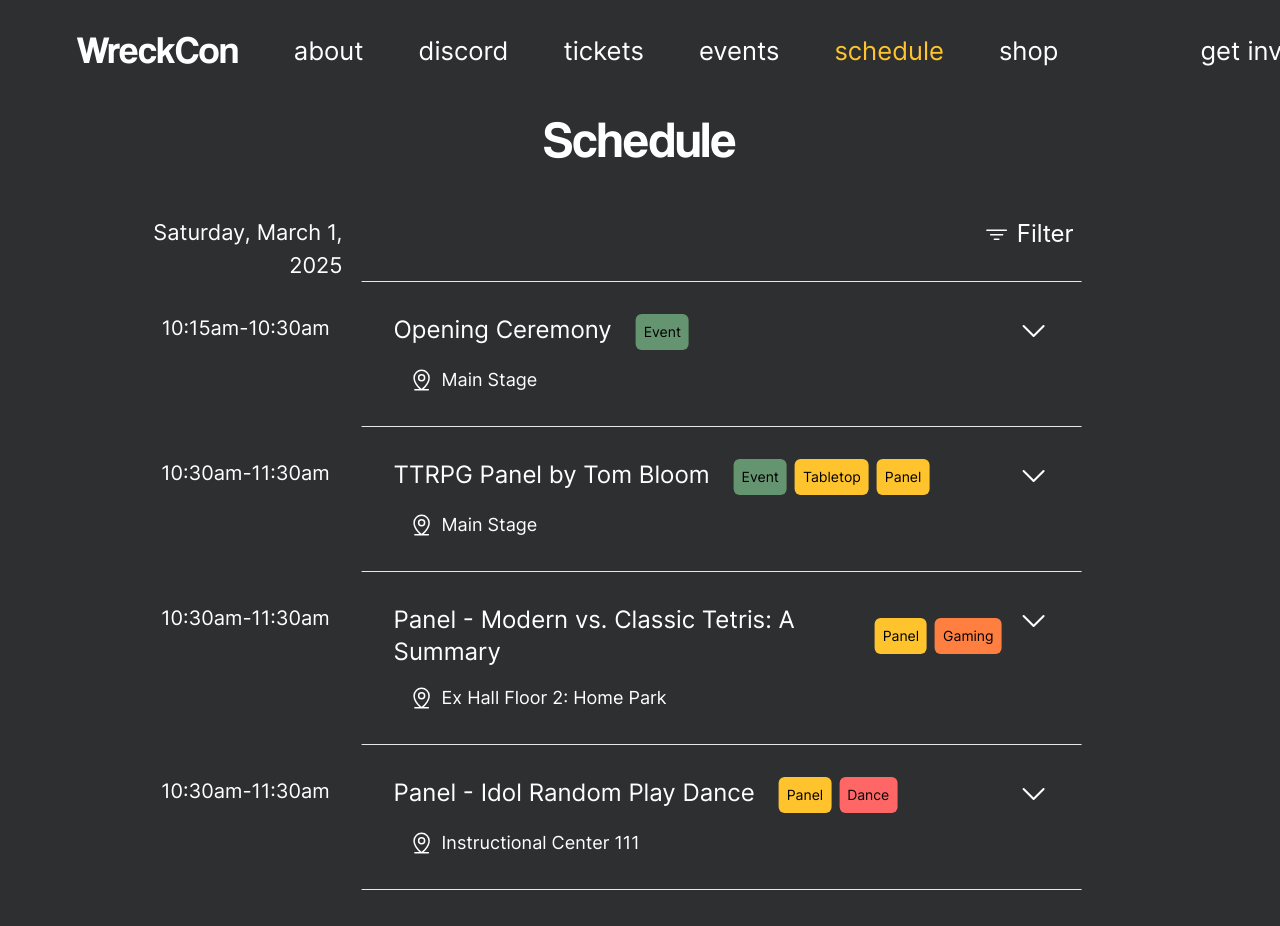
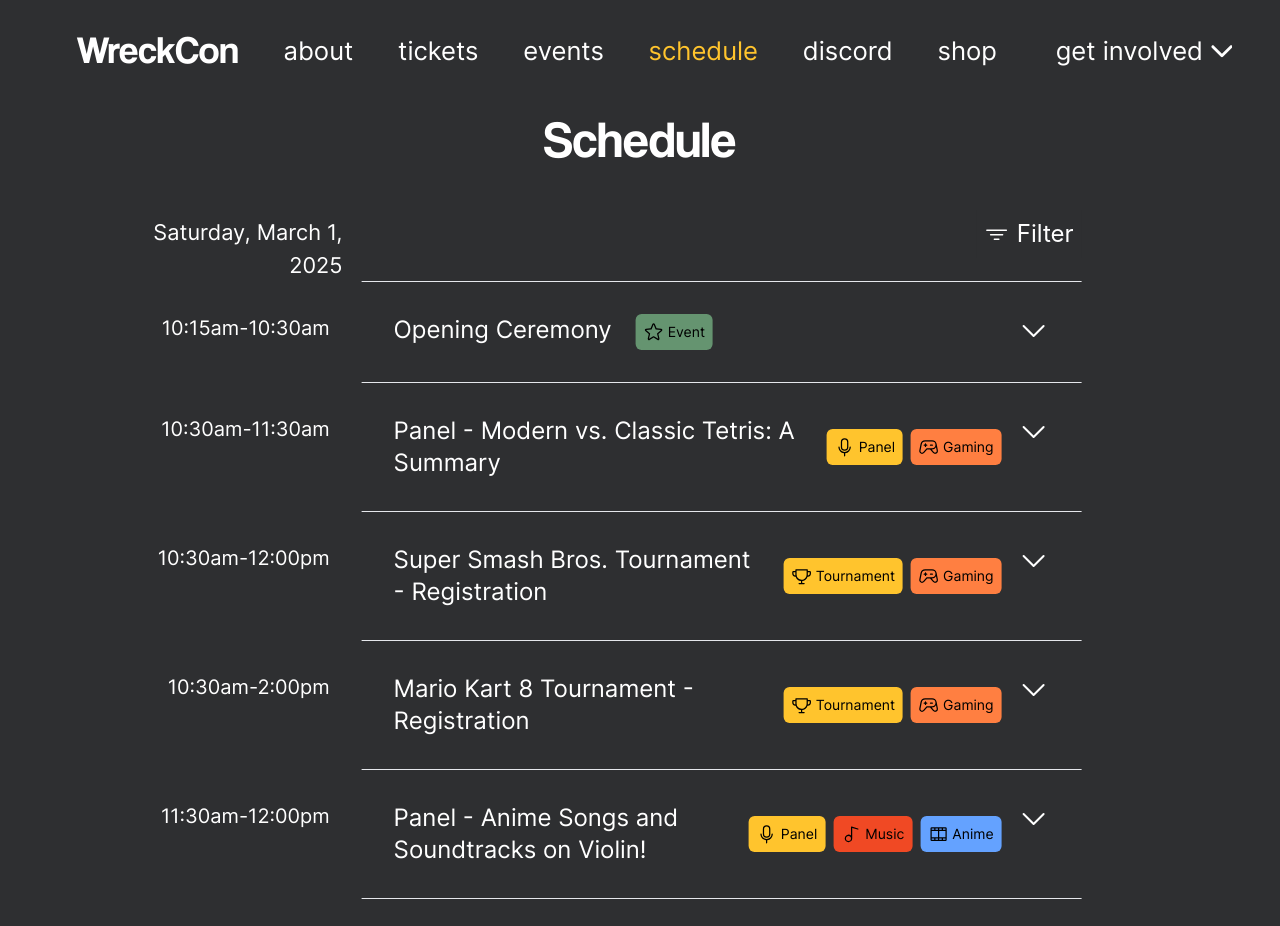
Before and after one commit to WreckConOrg/wreckcon-app, a React (Create React App) app: page /schedule in a window 1280 px wide. Shown: the top 926 px of the page. Built offline with nearby package versions, Linux system fonts and the light colour scheme.

Commit message:
almost done w schedule

```diff
--- a/src/App.tsx
+++ b/src/App.tsx
@@ -23,7 +23,7 @@
     "funny on twitter @conwreck",
     "nockcerw spelled backwards",
     "one of the conventions ever",
-    "",
+    "back and better than ever",
   ];
 
   const phrase = phrases[Math.floor(Math.random() * phrases.length)];
--- a/src/components/navbar/NavBarConfig.tsx
+++ b/src/components/navbar/NavBarConfig.tsx
@@ -5,11 +5,6 @@
     itemEnum: NavBarItemEnum.ABOUT,
     url: "/about",
     displayText: "about",
-  },
-  {
-    itemEnum: NavBarItemEnum.DISCORD,
-    url: "https://discord.gg/BY2hTWjz4s",
-    displayText: "discord",
   },
   {
     itemEnum: NavBarItemEnum.TICKETS,
@@ -27,6 +22,11 @@
     displayText: "schedule",
   },
   {
+    itemEnum: NavBarItemEnum.DISCORD,
+    url: "https://discord.gg/BY2hTWjz4s",
+    displayText: "discord",
+  },
+  {
     itemEnum: NavBarItemEnum.SHOP,
     url: "https://wreckcon.bigcartel.com/",
     displayText: "shop",
--- a/src/components/navbar/NavBarItem.tsx
+++ b/src/components/navbar/NavBarItem.tsx
@@ -3,6 +3,7 @@
 import { Link } from "react-router-dom";
 import { Menu } from "@headlessui/react";
 import { Fragment } from "react";
+import { DiscordLogo } from "@phosphor-icons/react";
 
 export enum NavBarItemEnum {
   HOME,
@@ -29,13 +30,20 @@
 }
 
 export const NavBarItem = (props: NavBarItemProps) => {
+  // if (props.itemEnum === NavBarItemEnum.DISCORD) {
+  //   return (
+  //     <Link to={props.url} className="ml-[4vw]">
+  //       <DiscordLogo size="3vw" className="text-white" weight="fill" />
+  //     </Link>
+  //   );
+  // }
   if (!props.dropdown) {
     return (
       <div>
         <Link
           to={props.url}
           className={classNames(
-            "font-inter font-thin text-[2vw] ml-[4.3vw]",
+            "font-inter font-thin text-[2vw] ml-[3.5vw]",
             { "text-[#FFC42D]": props.selected },
             { "text-white": !props.selected }
           )}
@@ -54,7 +62,7 @@
 
     return (
       <Menu>
-        <Menu.Button className="ml-[10vw] ui-open:bg-[#131313] bg-opacity-90 z-20">
+        <Menu.Button className="ml-[3.5vw] ui-open:bg-[#131313] bg-opacity-90 z-20">
           <div
             className={classNames(
               "font-inter font-thin text-[2vw] flex flex-row justify-center h-[3vw] w-[16vw] my-[0.3vw]",
--- a/src/pages/Schedule/schedule.tsx
+++ b/src/pages/Schedule/schedule.tsx
@@ -8,7 +8,12 @@
   Hammer,
   Tag,
 } from "@phosphor-icons/react";
-import { BrowserView, isMobile, MobileView } from "../../utils/BrowserUtils";
+import {
+  BrowserView,
+  isMobile,
+  isScreenSizeMedium,
+  MobileView,
+} from "../../utils/BrowserUtils";
 import { useState } from "react";
 
 interface ScheduleProps {
@@ -18,15 +23,20 @@
 export const Schedule = (props: ScheduleProps) => {
   const tags = [
     ScheduleTag.EVENT,
+    ScheduleTag.FREE_PLAY,
     ScheduleTag.PANEL,
-    ScheduleTag.FREE_PLAY,
     ScheduleTag.ANIME,
     ScheduleTag.TABLETOP,
     ScheduleTag.GAMING,
+    ScheduleTag.DANCE,
+    ScheduleTag.ARTS_AND_CRAFTS,
+    ScheduleTag.MUSIC,
+    ScheduleTag.TRIVIA,
+    ScheduleTag.TOURNAMENT,
   ];
 
   const [selectedStartTime, setSelectedStartTime] = useState(1000);
-  const [selectedEndTime, setSelectedEndTime] = useState(2000);
+  const [selectedEndTime, setSelectedEndTime] = useState(2100);
   const [selectedTags, setSelectedTags] = useState(tags);
 
   const TagIsIncluded = (item: ScheduleItemProps) => {
@@ -61,6 +71,7 @@
       onClick: (tag: ScheduleTag) => {
         ToggleTag(tag);
       },
+      classNames: "!w-full",
     });
   });
 
@@ -139,10 +150,10 @@
       </Popover.Button>
 
       <Popover.Panel className="absolute mt-12 md:mt-20 rounded-md z-10 bg-[#5A5454]">
-        <div className="flex flex-col w-[calc(100vw-3rem)] md:max-w-md gap-2 p-4">
+        <div className="flex flex-col w-[320px] md:w-[600px] md:max-w-md gap-2 p-2 md:p-4">
           <div className="flex flex-row justify-between items-center">
-            <div className="flex flex-row gap-1 text-md items-center">
-              <Clock size={24} />
+            <div className="flex flex-row gap-1 text-sm md:text-md items-center">
+              <Clock size={isScreenSizeMedium ? 24 : 16} />
               Time
               <div className="w-2" />
               {TimeSelect(
@@ -164,17 +175,17 @@
               size={24}
               onClick={() => {
                 props.OnSelectStartTime(1000);
-                props.OnSelectEndTime(2000);
+                props.OnSelectEndTime(2100);
               }}
             />
           </div>
           <hr className="w=full" />
-          <div className="flex flex-row justify-between items-center">
-            <div className="flex flex-row gap-1 text-md items-center">
-              <Tag size={24} />
+          <div className="flex flex-row justify-between items-center gap-2">
+            <div className="flex flex-row gap-1 text-sm md:text-md items-center flex-grow">
+              <Tag size={isScreenSizeMedium ? 24 : 16} />
               Tags
               <div className="w-3" />
-              <div className="grid grid-cols-2 sm:grid-cols-3 gap-2">
+              <div className="grid grid-cols-2 flex-grow gap-2 w-full">
                 {props.tagList}
               </div>
             </div>
@@ -205,7 +216,7 @@
   };
 
   const times = [
-    1000, 1100, 1200, 1300, 1400, 1500, 1600, 1700, 1800, 1900, 2000,
+    1000, 1100, 1200, 1300, 1400, 1500, 1600, 1700, 1800, 1900, 2000, 2100,
   ];
 
   const filteredTimes = times.filter((t: number) => {
@@ -214,7 +225,11 @@
 
   return (
     <Listbox value={time} onChange={onSelect} as="div" className={"justfy-end"}>
-      <Listbox.Button className={"bg-[#2e2f31] p-2 rounded-md relative w-20"}>
+      <Listbox.Button
+        className={
+          "bg-[#2e2f31] p-1 md:p-2 rounded-md relative w-16 text-sm md:text-base md:w-20"
+        }
+      >
         {TimeToString(time)}
       </Listbox.Button>
       <Listbox.Options className={"absolute w-20 py-2 rounded-md bg-[#D9D9D9]"}>
--- a/src/pages/Schedule/scheduleConfig2025.tsx
+++ b/src/pages/Schedule/scheduleConfig2025.tsx
@@ -11,14 +11,14 @@
     endTime: 1030,
   },
 
-  {
-    name: "TTRPG Panel by Tom Bloom",
-    location: "Main Stage",
-    description: "Yoyoyo its ya boi tom tearing it up on the mainstage.",
-    tags: [ScheduleTag.EVENT, ScheduleTag.TABLETOP, ScheduleTag.PANEL],
-    startTime: 1030,
-    endTime: 1130,
-  },
+  // {
+  //   name: "TTRPG Panel by Tom Bloom",
+  //   location: "Main Stage",
+  //   description: "Yoyoyo its ya boi tom tearing it up on the mainstage.",
+  //   tags: [ScheduleTag.EVENT, ScheduleTag.TABLETOP, ScheduleTag.PANEL],
+  //   startTime: 1030,
+  //   endTime: 1130,
+  // },
 
   {
     name: "Panel - Modern vs. Classic Tetris: A Summary ",
@@ -30,14 +30,33 @@
     endTime: 1130,
   },
 
+  // {
+  //   name: "Panel - Idol Random Play Dance",
+  //   location: "Instructional Center 111",
+  //   description:
+  //     "Come and dance along to your favorite idol songs from franchises like Love Live, Project Sekai, Ensemble Stars, and so many more!",
+  //   tags: [ScheduleTag.PANEL, ScheduleTag.DANCE],
+  //   startTime: 1030,
+  //   endTime: 1130,
+  // },
+
   {
-    name: "Panel - Idol Random Play Dance",
-    location: "Instructional Center 111",
+    name: "Super Smash Bros. Tournament - Registration",
+    location: "Instructional Center Floor 2",
     description:
-      "Come and dance along to your favorite idol songs from franchises like Love Live, Project Sekai, Ensemble Stars, and so many more!",
-    tags: [ScheduleTag.PANEL, ScheduleTag.DANCE],
+      "Registration for the Super Smash Bros. Ultimate Arcadian and Super Smash Bros. Melee tournaments.",
+    tags: [ScheduleTag.TOURNAMENT, ScheduleTag.GAMING],
     startTime: 1030,
-    endTime: 1130,
+    endTime: 1200,
+  },
+
+  {
+    name: "Mario Kart 8 Tournament - Registration",
+    location: "Instructional Center Room 105",
+    description: "Registration for the Mario Kart 8 tournament",
+    tags: [ScheduleTag.TOURNAMENT, ScheduleTag.GAMING],
+    startTime: 1030,
+    endTime: 1400,
   },
 
   {
@@ -60,15 +79,15 @@
     endTime: 1200,
   },
 
-  {
-    name: "Riot Games Panel",
-    location: "Main Stage",
-    description:
-      "A panel of several Riot Games designers and developers at WreckCon.",
-    tags: [ScheduleTag.EVENT, ScheduleTag.PANEL, ScheduleTag.GAMING],
-    startTime: 1200,
-    endTime: 1300,
-  },
+  // {
+  //   name: "Riot Games Panel",
+  //   location: "Main Stage",
+  //   description:
+  //     "A panel of several Riot Games designers and developers at WreckCon.",
+  //   tags: [ScheduleTag.EVENT, ScheduleTag.PANEL, ScheduleTag.GAMING],
+  //   startTime: 1200,
+  //   endTime: 1300,
+  // },
 
   {
     name: "Panel - Japenese Music on the Rise",
@@ -91,6 +110,16 @@
   },
 
   {
+    name: "Super Smash Bros. Tournament",
+    location: "Instructional Center Floor 2",
+    description:
+      "Super Smash Bros. Ultimate Arcadian and Super Smash Bros. Melee tournaments. Registration is required beforehand.",
+    tags: [ScheduleTag.TOURNAMENT, ScheduleTag.GAMING],
+    startTime: 1200,
+    endTime: 2100,
+  },
+
+  {
     name: "Panel - Ensemble Stars!! Random Play Dance",
     location: "Ex Hall Floor 2: Home Park",
     description:
@@ -100,15 +129,15 @@
     endTime: 1400,
   },
 
-  {
-    name: "Panel - Speedrunning Prop Making",
-    location: "Instructional Center 111",
-    description:
-      "Got a convention coming up and no cosplays ready? Suddenly feel a spark of inspiration 2 days before a con? Well this panel is perfect for the procrastinator in you! Learn how to make props small or large from the idea, build, painting, to cool photo taking. You’ll learn the steps to bring your favorite character to life! There will also be tips on how to make your props travel friendly and break proof! From small guns to 6’ canons there’s something here for everyone. Learn from a first hand procrastinator how to build stunning props on a time and money budget!",
-    tags: [ScheduleTag.PANEL, ScheduleTag.ARTS_AND_CRAFTS],
-    startTime: 1300,
-    endTime: 1400,
-  },
+  // {
+  //   name: "Panel - Speedrunning Prop Making",
+  //   location: "Instructional Center 111",
+  //   description:
+  //     "Got a convention coming up and no cosplays ready? Suddenly feel a spark of inspiration 2 days before a con? Well this panel is perfect for the procrastinator in you! Learn how to make props small or large from the idea, build, painting, to cool photo taking. You’ll learn the steps to bring your favorite character to life! There will also be tips on how to make your props travel friendly and break proof! From small guns to 6’ canons there’s something here for everyone. Learn from a first hand procrastinator how to build stunning props on a time and money budget!",
+  //   tags: [ScheduleTag.PANEL, ScheduleTag.ARTS_AND_CRAFTS],
+  //   startTime: 1300,
+  //   endTime: 1400,
+  // },
 
   {
     name: "Voice Actors Panel",
@@ -122,6 +151,15 @@
     ],
     startTime: 1400,
     endTime: 1500,
+  },
+
+  {
+    name: "Mario Kart 8 Tournament",
+    location: "Instructional Center Room 105",
+    description: "Mario Kart 8 tournament. Prior registration is required.",
+    tags: [ScheduleTag.TOURNAMENT, ScheduleTag.GAMING],
+    startTime: 1400,
+    endTime: 2100,
   },
 
   {
@@ -194,7 +232,7 @@
     location: "Instructional Center 111",
     description:
       "Providing insight as to the basic tenets of creating a compelling story, integrating imagination with technology and common pitfalls of writers.",
-    tags: [ScheduleTag.PANEL],
+    tags: [ScheduleTag.PANEL, ScheduleTag.ANIME],
     startTime: 1745,
     endTime: 1845,
   },
@@ -229,6 +267,25 @@
     endTime: 1945,
   },
 
+  {
+    name: "Artists Alley",
+    location: "Ex Hall Midtown Ballroom",
+    description: `We have an incredible lineup of local and GT artists this year! Browse our Artist Alley in the Exhibition Hall and grab a slew of merchandise. With designs both original and inspired by your favorite media franchises, there's something for everyone. They don't call it “disposable income” for nothing, after all.
+
+Our featured vendors this year are Level-Up Games and Sorensen's Precision Diceworks.`,
+    tags: [ScheduleTag.ARTS_AND_CRAFTS],
+    startTime: 1000,
+    endTime: 2000,
+  },
+  {
+    name: "Indie Game Showcase",
+    location: "Instructional Center 109",
+    description:
+      "Play free demos of amazing games from local independent developers. Featuring award-winning games and brand new projects, discover your newest gaming addiction.",
+    tags: [ScheduleTag.FREE_PLAY, ScheduleTag.GAMING],
+    startTime: 1000,
+    endTime: 2000,
+  },
   {
     name: "VGDev Arcade",
     location: "Ex Hall Floor 2: Buckhead",
--- a/src/pages/Schedule/scheduleItem.tsx
+++ b/src/pages/Schedule/scheduleItem.tsx
@@ -63,12 +63,14 @@
                     </div>
                   </div>
                   {!isScreenSizeMedium && (
-                    <div className="flex flex-row gap-2">{TagList}</div>
+                    <div className="grid grid-cols-2 gap-2 items-left">
+                      {TagList}
+                    </div>
                   )}
-                  <div className="flex flex-row items-center pl-2 md:pl-4 gap-1 md:gap-2 font-inter font-thin text-m md:text-lg text-left text-wrap text-white">
+                  {/* <div className="flex flex-row items-center pl-2 md:pl-4 gap-1 md:gap-2 font-inter font-thin text-m md:text-lg text-left text-wrap text-white">
                     <MapPinLine className="color-white" size={24} />
                     {props.location}
-                  </div>
+                  </div> */}
                   <Disclosure.Panel
                     as="div"
                     className="font-inter font-thin text-sm md:text-lg text-left text-white bg-[#5A5454] pl-2 md:pl-4"
--- a/src/pages/Schedule/schedulePage.tsx
+++ b/src/pages/Schedule/schedulePage.tsx
@@ -25,8 +25,11 @@
             { "mt-[-6vh] text-[3vw] mb-[6vh]": isMobile }
           )}
         ></div>
-        <div className="p-6 md:mb-10 md:px-40 items-center">
-          <Schedule items={SCHEDULECONFIG} />
+        <div className="flex flex-row">
+          <div className="min-h-[600px]"></div>
+          <div className="p-6 md:mb-10 md:px-40 flex flex-col flex-grow self-stretch h-full items-center">
+            <Schedule items={SCHEDULECONFIG} />
+          </div>
         </div>
       </>
     </BasePage>
--- a/src/pages/Schedule/tagBox.tsx
+++ b/src/pages/Schedule/tagBox.tsx
@@ -1,4 +1,19 @@
+import {
+  DiceSix,
+  Dog,
+  DoorOpen,
+  FilmStrip,
+  GameController,
+  Microphone,
+  MusicNoteSimple,
+  Palette,
+  QuestionMark,
+  Sparkle,
+  Star,
+  Trophy,
+} from "@phosphor-icons/react";
 import classNames from "classnames";
+import { isScreenSizeMedium } from "../../utils/BrowserUtils";
 
 export enum ScheduleTag {
   ALL,
@@ -12,57 +27,95 @@
   ARTS_AND_CRAFTS,
   MUSIC,
   TRIVIA,
+  TOURNAMENT,
 }
 
 export interface TagBoxProps {
   tag: ScheduleTag;
   deselected?: boolean;
   onClick?: (tag: ScheduleTag) => void;
+  classNames?: string;
 }
 
 export const TagBox = (props: TagBoxProps) => {
-  let bgColor = "#FF6666";
-  if (props.deselected) {
-    bgColor = "#2e2f31";
-  } else {
-    switch (props.tag) {
-      case ScheduleTag.EVENT:
-        bgColor = "#659470";
-        break;
-      case ScheduleTag.FREE_PLAY:
-        bgColor = "#FF7F41";
-        break;
-      case ScheduleTag.PANEL:
-        bgColor = "#FFC42D";
-        break;
-      case ScheduleTag.ANIME:
-        bgColor = "#659470";
-        break;
-      case ScheduleTag.TABLETOP:
-        bgColor = "#FFC42D";
-        break;
-      case ScheduleTag.GAMING:
-        bgColor = "#FF7F41";
-        break;
-    }
-  }
+  const bgColorDict: Record<ScheduleTag, string> = {
+    [ScheduleTag.ALL]: "bg-[#FFFFFF]",
+    [ScheduleTag.EVENT]: "bg-[#659470]",
+    [ScheduleTag.FREE_PLAY]: "bg-[#659470]",
+    [ScheduleTag.PANEL]: "bg-[#FFC42D]",
+    [ScheduleTag.ANIME]: "bg-[#64A2FF]",
+    [ScheduleTag.TABLETOP]: "bg-[#A880FF]",
+    [ScheduleTag.GAMING]: "bg-[#FF7F41]",
+    [ScheduleTag.DANCE]: "bg-[#64A2FF]",
+    [ScheduleTag.ARTS_AND_CRAFTS]: "bg-[#FF7F41]",
+    [ScheduleTag.MUSIC]: "bg-[#F04924]",
+    [ScheduleTag.TRIVIA]: "bg-[#F04924]",
+    [ScheduleTag.TOURNAMENT]: "bg-[#FFC42D]",
+  };
+
+  const iconDict: Record<ScheduleTag, JSX.Element> = {
+    [ScheduleTag.ALL]: (
+      <Dog size={isScreenSizeMedium ? 20 : 14} className="shrink-0" />
+    ),
+    [ScheduleTag.EVENT]: (
+      <Star size={isScreenSizeMedium ? 20 : 14} className="shrink-0" />
+    ),
+    [ScheduleTag.FREE_PLAY]: (
+      <DoorOpen size={isScreenSizeMedium ? 20 : 14} className="shrink-0" />
+    ),
+    [ScheduleTag.PANEL]: (
+      <Microphone size={isScreenSizeMedium ? 20 : 14} className="shrink-0" />
+    ),
+    [ScheduleTag.ANIME]: (
+      <FilmStrip size={isScreenSizeMedium ? 20 : 14} className="shrink-0" />
+    ),
+    [ScheduleTag.TABLETOP]: (
+      <DiceSix size={isScreenSizeMedium ? 20 : 14} className="shrink-0" />
+    ),
+    [ScheduleTag.GAMING]: (
+      <GameController
+        size={isScreenSizeMedium ? 20 : 14}
+        className="shrink-0"
+      />
+    ),
+    [ScheduleTag.DANCE]: (
+      <Sparkle size={isScreenSizeMedium ? 20 : 14} className="shrink-0" />
+    ),
+    [ScheduleTag.ARTS_AND_CRAFTS]: (
+      <Palette size={isScreenSizeMedium ? 20 : 14} className="shrink-0" />
+    ),
+    [ScheduleTag.MUSIC]: (
+      <MusicNoteSimple
+        size={isScreenSizeMedium ? 20 : 14}
+        className="shrink-0"
+      />
+    ),
+    [ScheduleTag.TRIVIA]: (
+      <QuestionMark size={isScreenSizeMedium ? 20 : 14} className="shrink-0" />
+    ),
+    [ScheduleTag.TOURNAMENT]: (
+      <Trophy size={isScreenSizeMedium ? 20 : 14} className="shrink-0" />
+    ),
+  };
 
   const words = ScheduleTag[props.tag].toLowerCase().split("_");
   const prettyName = words
     .map((word) => {
-      return word !== "and" ? word[0].toUpperCase() + word.substring(1) : "and";
+      return word !== "and" ? word[0].toUpperCase() + word.substring(1) : "&";
     })
     .join(" ");
 
   return (
     <div
       className={classNames(
-        `p-1 md:p-2 rounded-md place-items-center m-auto flex text-black text-2xs md:text-sm justify-center shrink-1 text-center`,
-        { "line-through": props.deselected }
+        `p-1 md:p-2 rounded-md place-items-center m-auto flex text-black text-xs md:text-sm justify-center shrink-1 w-auto text-center gap-1`,
+        { "opacity-50": props.deselected },
+        bgColorDict[props.tag],
+        props.classNames
       )}
-      style={{ backgroundColor: bgColor }}
       onClick={() => (props.onClick ? props.onClick(props.tag) : {})}
     >
+      {iconDict[props.tag]}
       {prettyName}
     </div>
   );
```
